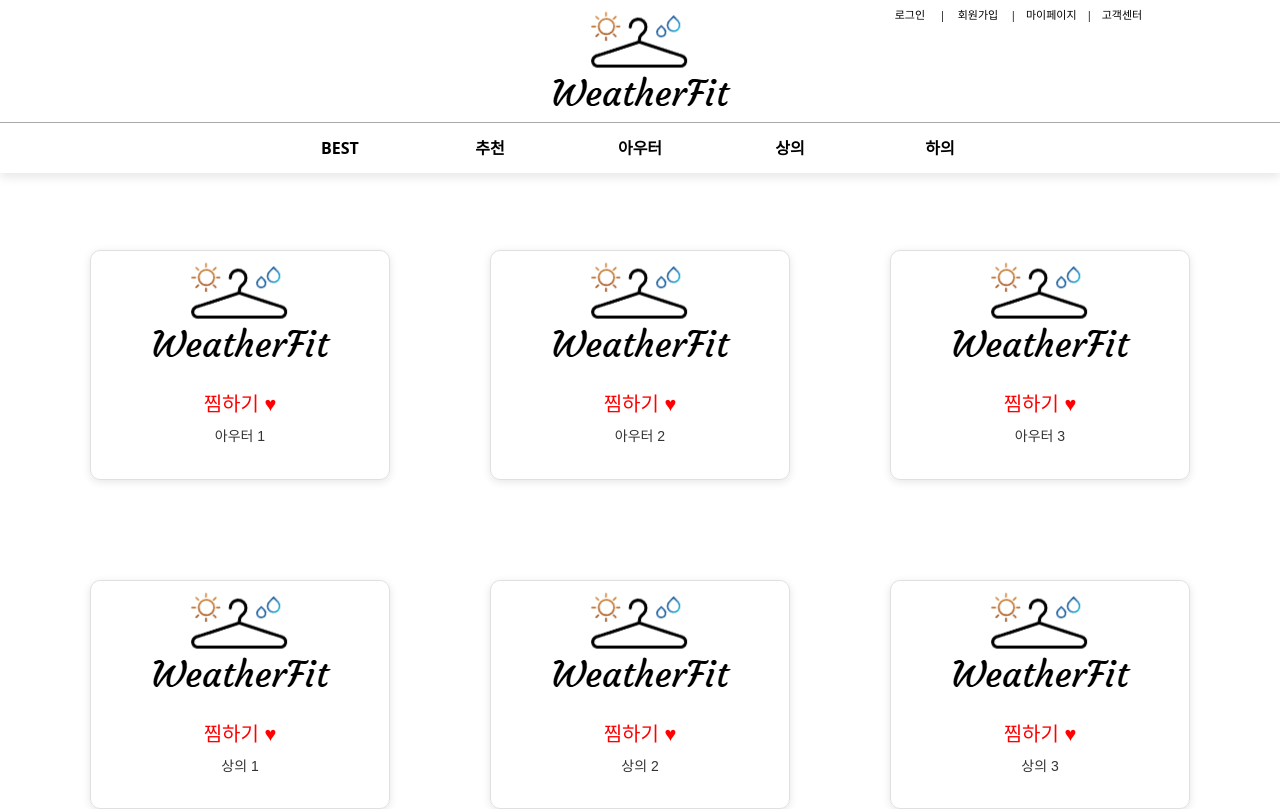
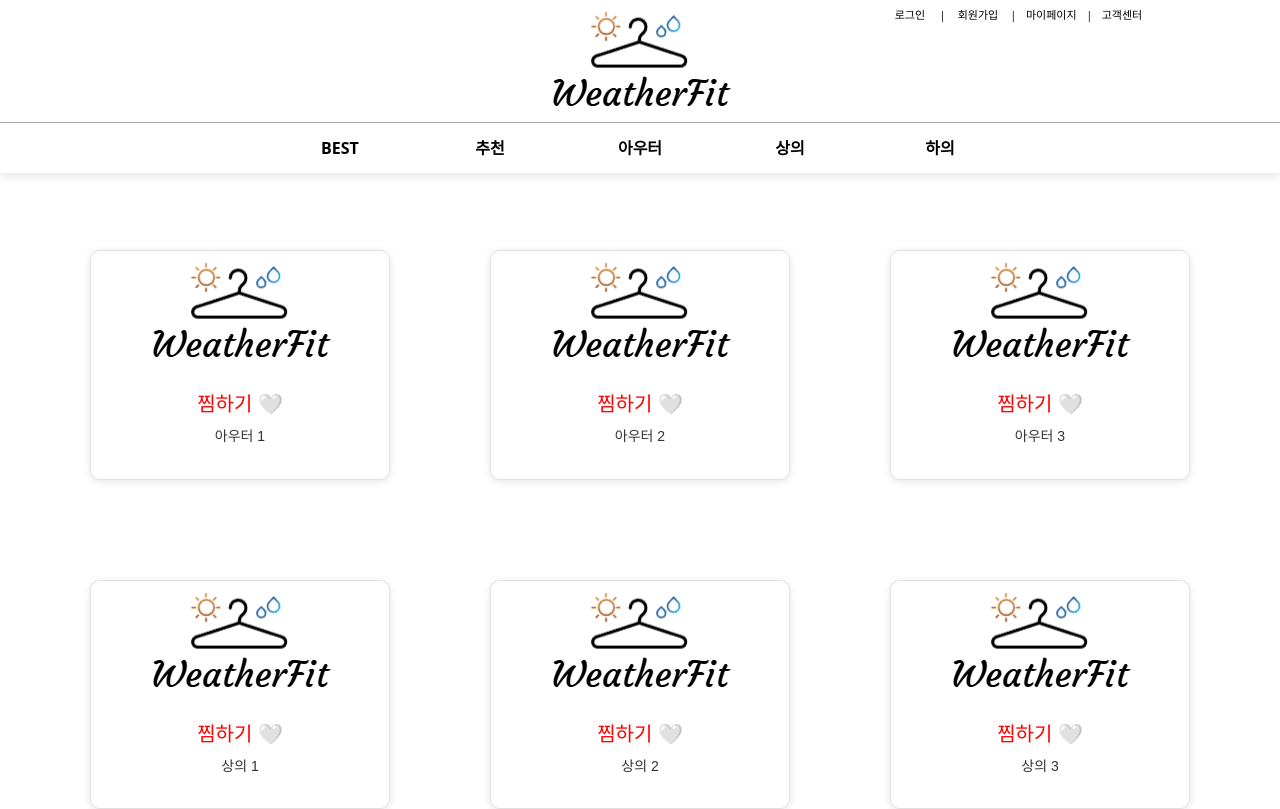
Before and after one commit to songyh00/WeatherFit, a React (Vite) app in the folder WeatherFitFrontend/: page /Suggestion in a window 1280 px wide. Shown: the top 809 px of the page. Built offline with nearby package versions, Linux system fonts and the light colour scheme.

Commit message:
04-29 Best, 추천, 아우터, 상의, 하의 수정

```diff
--- a/WeatherFitFrontend/src/pages/Best.jsx
+++ b/WeatherFitFrontend/src/pages/Best.jsx
@@ -16,6 +16,31 @@ import logo from "../assets/logo.png";
 
 const Best = () => {
 
+    // 찜 목록 상태 관리
+    const [favorites, setFavorites] = useState([]);
+
+    // localStorage에서 찜 목록 불러오기
+    useEffect(() => {
+        const storedFavorites = JSON.parse(localStorage.getItem('favorites')) || [];
+        setFavorites(storedFavorites);
+    }, []);
+
+    // 찜 상태 토글
+    const toggleFavorite = (id) => {
+        const updatedFavorites = favorites.includes(id)
+            ? favorites.filter((favoriteId) => favoriteId !== id)
+            : [...favorites, id];
+
+        // 찜 목록을 localStorage에 저장
+        setFavorites(updatedFavorites);
+        localStorage.setItem('favorites', JSON.stringify(updatedFavorites));
+    };
+
+
+
+    // 아이템이 찜 목록에 있는지 확인
+    const isFavorite = (id) => favorites.includes(id);
+
     return (
         <ContentsWrapper>
             <MainContents>
@@ -23,7 +48,12 @@ const Best = () => {
                 <Card>
                     <img src={logo} alt="WeatherFit Logo" />
                     <Content>
-                        <Like>찜하기  ♥</Like>
+                        <Like
+                            liked={isFavorite(1)}
+                            onClick={() => toggleFavorite(1)}
+                        >
+                            {isFavorite(1) ? '찜 했습니다 ❤️' : '찜하기 🤍'}
+                        </Like>
                         <ClothesText>
                             레트로 체크자켓
                         </ClothesText>
@@ -33,7 +63,12 @@ const Best = () => {
                 <Card>
                     <img src={logo} alt="WeatherFit Logo" />
                     <Content>
-                        <Like>찜하기  ♥</Like>
+                        <Like
+                            liked={isFavorite(2)}
+                            onClick={() => toggleFavorite(2)}
+                        >
+                            {isFavorite(2) ? '찜 했습니다 ❤️' : '찜하기 🤍'}
+                        </Like>
                         <ClothesText>
                             풀오버 후드티
                         </ClothesText>
@@ -43,7 +78,12 @@ const Best = () => {
                 <Card>
                     <img src={logo} alt="WeatherFit Logo" />
                     <Content>
-                        <Like>찜하기  ♥</Like>
+                        <Like
+                            liked={isFavorite(3)}
+                            onClick={() => toggleFavorite(3)}
+                        >
+                            {isFavorite(3) ? '찜 했습니다 ❤️' : '찜하기 🤍'}
+                        </Like>
                         <ClothesText>
                             빈티지 청바지
                         </ClothesText>
--- a/WeatherFitFrontend/src/pages/Consultation.jsx
+++ b/WeatherFitFrontend/src/pages/Consultation.jsx
@@ -1,4 +1,4 @@
-import React from 'react';
+import React, { useState, useEffect } from "react";
 import '../App.css';
 import {
     ContentsWrapper,
@@ -11,6 +11,29 @@ import {
 import logo from "../assets/logo.png";
 
 const Consultation = () => {
+
+    const [favorites, setFavorites] = useState([]);
+
+    // localStorage에서 찜 목록 불러오기
+    useEffect(() => {
+        const storedFavorites = JSON.parse(localStorage.getItem('favorites')) || [];
+        setFavorites(storedFavorites);
+    }, []);
+
+    // 찜 상태 토글
+    const toggleFavorite = (id) => {
+        const updatedFavorites = favorites.includes(id)
+            ? favorites.filter((favoriteId) => favoriteId !== id)
+            : [...favorites, id];
+
+        // 찜 목록을 localStorage에 저장
+        setFavorites(updatedFavorites);
+        localStorage.setItem('favorites', JSON.stringify(updatedFavorites));
+    };
+
+    const isFavorite = (id) => favorites.includes(id);
+
+
     return (
         <ContentsWrapper>
             <MainContents>
@@ -18,7 +41,12 @@ const Consultation = () => {
                 <Card>
                     <img src={logo} alt="WeatherFit Logo" />
                     <Content>
-                        <Like>찜하기  ♥</Like>
+                        <Like
+                            liked={isFavorite(1)}
+                            onClick={() => toggleFavorite(1)}
+                        >
+                            {isFavorite(1) ? '찜 했습니다 ❤️' : '찜하기 🤍'}
+                        </Like>
                         <ClothesText>
                             상의 1
                         </ClothesText>
@@ -28,7 +56,12 @@ const Consultation = () => {
                 <Card>
                     <img src={logo} alt="WeatherFit Logo" />
                     <Content>
-                        <Like>찜하기  ♥</Like>
+                        <Like
+                            liked={isFavorite(2)}
+                            onClick={() => toggleFavorite(2)}
+                        >
+                            {isFavorite(2) ? '찜 했습니다 ❤️' : '찜하기 🤍'}
+                        </Like>
                         <ClothesText>
                             상의 2
                         </ClothesText>
@@ -38,13 +71,17 @@ const Consultation = () => {
                 <Card>
                     <img src={logo} alt="WeatherFit Logo" />
                     <Content>
-                        <Like>찜하기  ♥</Like>
+                        <Like
+                            liked={isFavorite(3)}
+                            onClick={() => toggleFavorite(3)}
+                        >
+                            {isFavorite(3) ? '찜 했습니다 ❤️' : '찜하기 🤍'}
+                        </Like>
                         <ClothesText>
                             상의 3
                         </ClothesText>
                     </Content>
                 </Card>
-
 
 
             </MainContents>
--- a/WeatherFitFrontend/src/pages/Outerwear.jsx
+++ b/WeatherFitFrontend/src/pages/Outerwear.jsx
@@ -1,4 +1,4 @@
-import React from 'react';
+import React, { useState, useEffect } from "react";
 import '../App.css';
 import {
     ContentsWrapper,
@@ -11,6 +11,29 @@ import {
 import logo from "../assets/logo.png";
 
 const Outerwear = () => {
+
+    const [favorites, setFavorites] = useState([]);
+
+    // localStorage에서 찜 목록 불러오기
+    useEffect(() => {
+        const storedFavorites = JSON.parse(localStorage.getItem('favorites')) || [];
+        setFavorites(storedFavorites);
+    }, []);
+
+    // 찜 상태 토글
+    const toggleFavorite = (id) => {
+        const updatedFavorites = favorites.includes(id)
+            ? favorites.filter((favoriteId) => favoriteId !== id)
+            : [...favorites, id];
+
+        // 찜 목록을 localStorage에 저장
+        setFavorites(updatedFavorites);
+        localStorage.setItem('favorites', JSON.stringify(updatedFavorites));
+    };
+
+    const isFavorite = (id) => favorites.includes(id);
+
+
     return (
         <ContentsWrapper>
             <MainContents>
@@ -18,7 +41,12 @@ const Outerwear = () => {
                 <Card>
                     <img src={logo} alt="WeatherFit Logo" />
                     <Content>
-                        <Like>찜하기  ♥</Like>
+                        <Like
+                            liked={isFavorite(1)}
+                            onClick={() => toggleFavorite(1)}
+                        >
+                            {isFavorite(1) ? '찜 했습니다 ❤️' : '찜하기 🤍'}
+                        </Like>
                         <ClothesText>
                             아우터 1
                         </ClothesText>
@@ -28,7 +56,12 @@ const Outerwear = () => {
                 <Card>
                     <img src={logo} alt="WeatherFit Logo" />
                     <Content>
-                        <Like>찜하기  ♥</Like>
+                        <Like
+                            liked={isFavorite(2)}
+                            onClick={() => toggleFavorite(2)}
+                        >
+                            {isFavorite(2) ? '찜 했습니다 ❤️' : '찜하기 🤍'}
+                        </Like>
                         <ClothesText>
                             아우터 2
                         </ClothesText>
@@ -38,12 +71,18 @@ const Outerwear = () => {
                 <Card>
                     <img src={logo} alt="WeatherFit Logo" />
                     <Content>
-                        <Like>찜하기  ♥</Like>
+                        <Like
+                            liked={isFavorite(3)}
+                            onClick={() => toggleFavorite(3)}
+                        >
+                            {isFavorite(3) ? '찜 했습니다 ❤️' : '찜하기 🤍'}
+                        </Like>
                         <ClothesText>
                             아우터 3
                         </ClothesText>
                     </Content>
                 </Card>
+
 
             </MainContents>
         </ContentsWrapper>
--- a/WeatherFitFrontend/src/pages/Pants.jsx
+++ b/WeatherFitFrontend/src/pages/Pants.jsx
@@ -1,4 +1,4 @@
-import React from 'react';
+import React, { useState, useEffect } from "react";
 import '../App.css';
 import {
     ContentsWrapper,
@@ -11,6 +11,28 @@ import {
 import logo from "../assets/logo.png";
 
 const Pants = () => {
+    const [favorites, setFavorites] = useState([]);
+
+    // localStorage에서 찜 목록 불러오기
+    useEffect(() => {
+        const storedFavorites = JSON.parse(localStorage.getItem('favorites')) || [];
+        setFavorites(storedFavorites);
+    }, []);
+
+    // 찜 상태 토글
+    const toggleFavorite = (id) => {
+        const updatedFavorites = favorites.includes(id)
+            ? favorites.filter((favoriteId) => favoriteId !== id)
+            : [...favorites, id];
+
+        // 찜 목록을 localStorage에 저장
+        setFavorites(updatedFavorites);
+        localStorage.setItem('favorites', JSON.stringify(updatedFavorites));
+    };
+
+    const isFavorite = (id) => favorites.includes(id);
+
+
     return (
         <ContentsWrapper>
             <MainContents>
@@ -18,7 +40,12 @@ const Pants = () => {
                 <Card>
                     <img src={logo} alt="WeatherFit Logo" />
                     <Content>
-                        <Like>찜하기  ♥</Like>
+                        <Like
+                            liked={isFavorite(1)}
+                            onClick={() => toggleFavorite(1)}
+                        >
+                            {isFavorite(1) ? '찜 했습니다 ❤️' : '찜하기 🤍'}
+                        </Like>
                         <ClothesText>
                             하의 1
                         </ClothesText>
@@ -28,7 +55,12 @@ const Pants = () => {
                 <Card>
                     <img src={logo} alt="WeatherFit Logo" />
                     <Content>
-                        <Like>찜하기  ♥</Like>
+                        <Like
+                            liked={isFavorite(2)}
+                            onClick={() => toggleFavorite(2)}
+                        >
+                            {isFavorite(2) ? '찜 했습니다 ❤️' : '찜하기 🤍'}
+                        </Like>
                         <ClothesText>
                             하의 2
                         </ClothesText>
@@ -38,12 +70,18 @@ const Pants = () => {
                 <Card>
                     <img src={logo} alt="WeatherFit Logo" />
                     <Content>
-                        <Like>찜하기  ♥</Like>
+                        <Like
+                            liked={isFavorite(3)}
+                            onClick={() => toggleFavorite(3)}
+                        >
+                            {isFavorite(3) ? '찜 했습니다 ❤️' : '찜하기 🤍'}
+                        </Like>
                         <ClothesText>
                             하의 3
                         </ClothesText>
                     </Content>
                 </Card>
+
 
             </MainContents>
         </ContentsWrapper>
--- a/WeatherFitFrontend/src/pages/Suggestion.jsx
+++ b/WeatherFitFrontend/src/pages/Suggestion.jsx
@@ -1,4 +1,4 @@
-import React from 'react';
+import React, { useState, useEffect } from "react";
 import '../App.css';
 import {
     ContentsWrapper,
@@ -11,6 +11,30 @@ import {
 import logo from "../assets/logo.png";
 
 const Suggestion = () => {
+
+
+    // 찜 목록 상태 관리
+    const [favorites, setFavorites] = useState([]);
+
+    // localStorage에서 찜 목록 불러오기
+    useEffect(() => {
+        const storedFavorites = JSON.parse(localStorage.getItem('favorites')) || [];
+        setFavorites(storedFavorites);
+    }, []);
+
+    // 찜 상태 토글
+    const toggleFavorite = (id) => {
+        const updatedFavorites = favorites.includes(id)
+            ? favorites.filter((favoriteId) => favoriteId !== id)
+            : [...favorites, id];
+
+        // 찜 목록을 localStorage에 저장
+        setFavorites(updatedFavorites);
+        localStorage.setItem('favorites', JSON.stringify(updatedFavorites));
+    };
+    const isFavorite = (id) => favorites.includes(id);
+
+
     return (
         <ContentsWrapper>
             <MainContents>
@@ -18,7 +42,12 @@ const Suggestion = () => {
                 <Card>
                     <img src={logo} alt="WeatherFit Logo" />
                     <Content>
-                        <Like>찜하기  ♥</Like>
+                        <Like
+                            liked={isFavorite(1)}
+                            onClick={() => toggleFavorite(1)}
+                        >
+                            {isFavorite(1) ? '찜 했습니다 ❤️' : '찜하기 🤍'}
+                        </Like>
                         <ClothesText>
                             아우터 1
                         </ClothesText>
@@ -28,7 +57,12 @@ const Suggestion = () => {
                 <Card>
                     <img src={logo} alt="WeatherFit Logo" />
                     <Content>
-                        <Like>찜하기  ♥</Like>
+                        <Like
+                            liked={isFavorite(2)}
+                            onClick={() => toggleFavorite(2)}
+                        >
+                            {isFavorite(2) ? '찜 했습니다 ❤️' : '찜하기 🤍'}
+                        </Like>
                         <ClothesText>
                             아우터 2
                         </ClothesText>
@@ -38,7 +72,12 @@ const Suggestion = () => {
                 <Card>
                     <img src={logo} alt="WeatherFit Logo" />
                     <Content>
-                        <Like>찜하기  ♥</Like>
+                        <Like
+                            liked={isFavorite(3)}
+                            onClick={() => toggleFavorite(3)}
+                        >
+                            {isFavorite(3) ? '찜 했습니다 ❤️' : '찜하기 🤍'}
+                        </Like>
                         <ClothesText>
                             아우터 3
                         </ClothesText>
@@ -48,7 +87,12 @@ const Suggestion = () => {
                 <Card>
                     <img src={logo} alt="WeatherFit Logo" />
                     <Content>
-                        <Like>찜하기  ♥</Like>
+                        <Like
+                            liked={isFavorite(4)}
+                            onClick={() => toggleFavorite(4)}
+                        >
+                            {isFavorite(4) ? '찜 했습니다 ❤️' : '찜하기 🤍'}
+                        </Like>
                         <ClothesText>
                             상의 1
                         </ClothesText>
@@ -58,7 +102,12 @@ const Suggestion = () => {
                 <Card>
                     <img src={logo} alt="WeatherFit Logo" />
                     <Content>
-                        <Like>찜하기  ♥</Like>
+                        <Like
+                            liked={isFavorite(5)}
+                            onClick={() => toggleFavorite(5)}
+                        >
+                            {isFavorite(5) ? '찜 했습니다 ❤️' : '찜하기 🤍'}
+                        </Like>
                         <ClothesText>
                             상의 2
                         </ClothesText>
@@ -68,7 +117,12 @@ const Suggestion = () => {
                 <Card>
                     <img src={logo} alt="WeatherFit Logo" />
                     <Content>
-                        <Like>찜하기  ♥</Like>
+                        <Like
+                            liked={isFavorite(6)}
+                            onClick={() => toggleFavorite(6)}
+                        >
+                            {isFavorite(6) ? '찜 했습니다 ❤️' : '찜하기 🤍'}
+                        </Like>
                         <ClothesText>
                             상의 3
                         </ClothesText>
@@ -78,7 +132,12 @@ const Suggestion = () => {
                 <Card>
                     <img src={logo} alt="WeatherFit Logo" />
                     <Content>
-                        <Like>찜하기  ♥</Like>
+                        <Like
+                            liked={isFavorite(7)}
+                            onClick={() => toggleFavorite(7)}
+                        >
+                            {isFavorite(7) ? '찜 했습니다 ❤️' : '찜하기 🤍'}
+                        </Like>
                         <ClothesText>
                             하의 1
                         </ClothesText>
@@ -88,7 +147,12 @@ const Suggestion = () => {
                 <Card>
                     <img src={logo} alt="WeatherFit Logo" />
                     <Content>
-                        <Like>찜하기  ♥</Like>
+                        <Like
+                            liked={isFavorite(8)}
+                            onClick={() => toggleFavorite(8)}
+                        >
+                            {isFavorite(8) ? '찜 했습니다 ❤️' : '찜하기 🤍'}
+                        </Like>
                         <ClothesText>
                             하의 2
                         </ClothesText>
@@ -98,7 +162,12 @@ const Suggestion = () => {
                 <Card>
                     <img src={logo} alt="WeatherFit Logo" />
                     <Content>
-                        <Like>찜하기  ♥</Like>
+                        <Like
+                            liked={isFavorite(9)}
+                            onClick={() => toggleFavorite(9)}
+                        >
+                            {isFavorite(9) ? '찜 했습니다 ❤️' : '찜하기 🤍'}
+                        </Like>
                         <ClothesText>
                             하의 3
                         </ClothesText>
```
